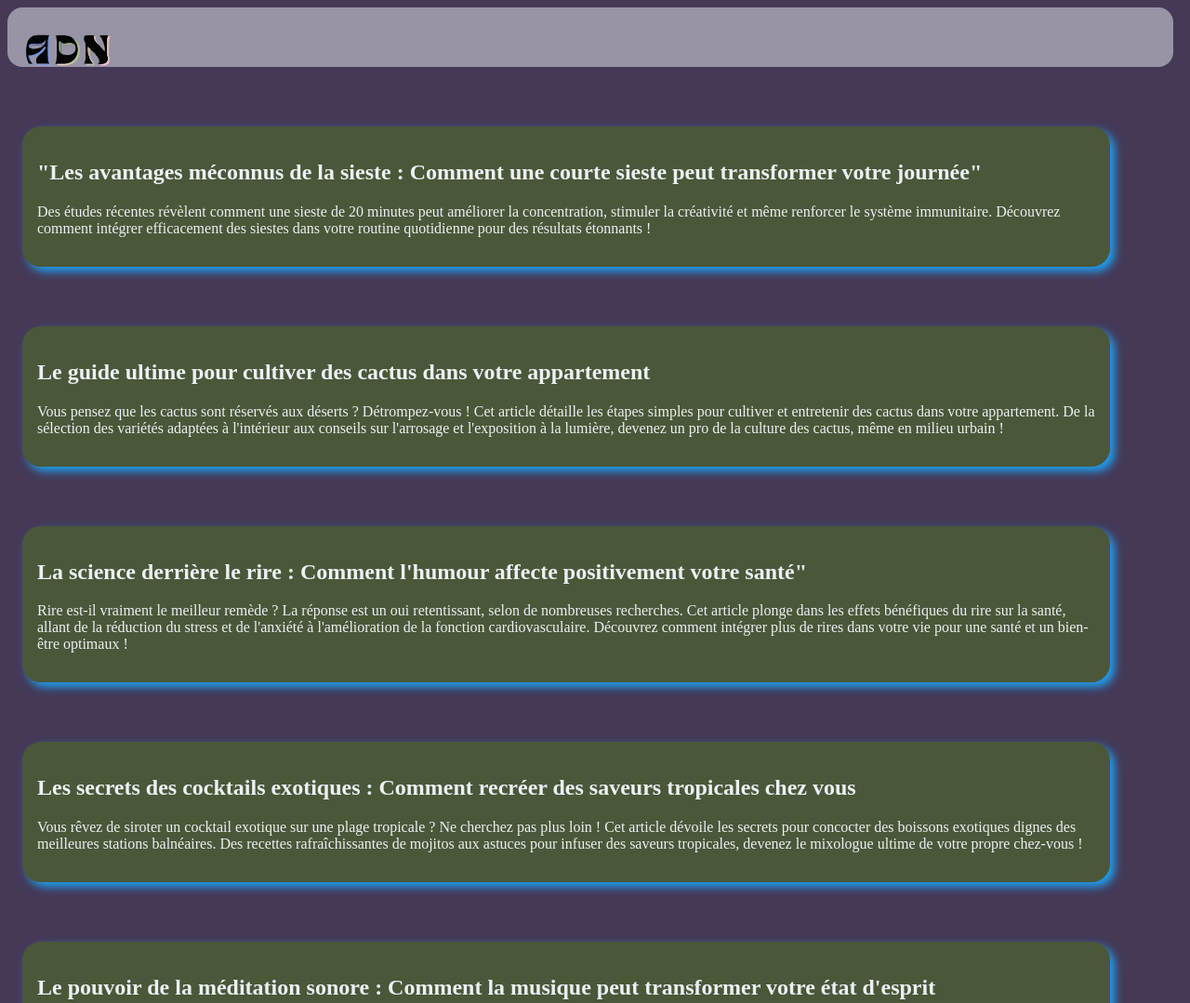
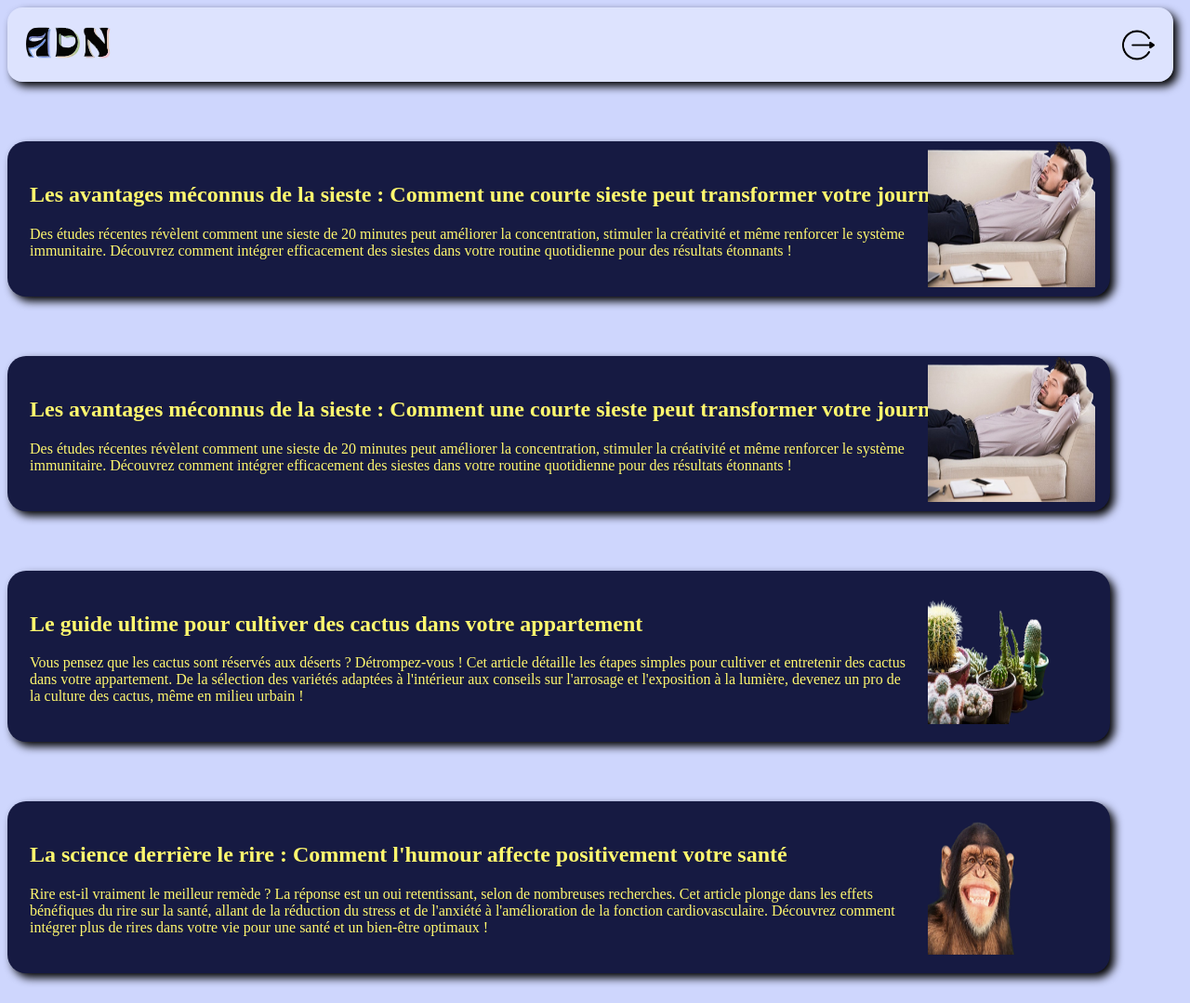
Before and after one commit to Leader-or/Accessibility, a plain HTML site: page home.html in a window 1280 px wide. Shown: the top 1079 px of the page at 93% size. Drawn offline with Linux system fonts and the light colour scheme.

Commit message:
add logo, articles in homepage, logout button, article page

```diff
--- a/home.html
+++ b/home.html
@@ -10,40 +10,72 @@
 
 
 <div class="header">
-    <a class="logo" href="">
+
+    <a class="logo" href="http://localhost:63342/Accessibility/home.html?">
         <img class="logo" src="img/ADN-logo.svg" alt="logo">
     </a>
 
+    <div class="logout-button">
+        <a  href="http://localhost:63342/Accessibility/login.html?">
+            <img class="logout" src="img/logout.png" alt="logout">
+        </a>
+
     </div>
+</div>
+<a href="http://localhost:63342/Accessibility/article.html?">
+    <article>
+        <h2>Les avantages méconnus de la sieste : Comment une courte sieste peut transformer votre journée</h2>
 
-<article>
-    <h2>"Les avantages méconnus de la sieste : Comment une courte sieste peut transformer votre journée"</h2>
+        <img class="sieste" src="img/sieste.png" alt="sieste">
+
         <p> Des études récentes révèlent comment une sieste de 20 minutes peut améliorer la concentration, stimuler la créativité et même renforcer le système immunitaire. Découvrez comment intégrer efficacement des siestes dans votre routine quotidienne pour des résultats étonnants !</p>
     </article>
+</a>
 
+<a href="http://localhost:63342/Accessibility/article.html?">
+    <article>
+        <h2>Les avantages méconnus de la sieste : Comment une courte sieste peut transformer votre journée</h2>
+
+        <img class="sieste" src="img/sieste.png" alt="sieste">
+
+        <p> Des études récentes révèlent comment une sieste de 20 minutes peut améliorer la concentration, stimuler la créativité et même renforcer le système immunitaire. Découvrez comment intégrer efficacement des siestes dans votre routine quotidienne pour des résultats étonnants !</p>
+    </article>
+</a>
+
+<a href="http://localhost:63342/Accessibility/article.html?">
     <article>
         <h2>Le guide ultime pour cultiver des cactus dans votre appartement</h2>
+        <img class="cactus" src="img/cactus.png" alt="cactus">
         <p>Vous pensez que les cactus sont réservés aux déserts ? Détrompez-vous ! Cet article détaille les étapes simples pour cultiver et entretenir des cactus dans votre appartement. De la sélection des variétés adaptées à l'intérieur aux conseils sur l'arrosage et l'exposition à la lumière, devenez un pro de la culture des cactus, même en milieu urbain !</p>
     </article>
+</a>
 
+<a href="http://localhost:63342/Accessibility/article.html?">
     <article>
-    <h2>La science derrière le rire : Comment l'humour affecte positivement votre santé"</h2>
+        <h2>La science derrière le rire : Comment l'humour affecte positivement votre santé</h2>
+        <img class="rire" src="img/rire.png" alt="rire">
         <p>Rire est-il vraiment le meilleur remède ? La réponse est un oui retentissant, selon de nombreuses recherches. Cet article plonge dans les effets bénéfiques du rire sur la santé, allant de la réduction du stress et de l'anxiété à l'amélioration de la fonction cardiovasculaire. Découvrez comment intégrer plus de rires dans votre vie pour une santé et un bien-être optimaux !</p>
     </article>
+</a>
 
+
+<a href="http://localhost:63342/Accessibility/article.html?">
     <article>
         <h2>Les secrets des cocktails exotiques : Comment recréer des saveurs tropicales chez vous</h2>
+        <img class="cocktail" src="img/cocktails.jpg" alt="cocktails">
         <p>Vous rêvez de siroter un cocktail exotique sur une plage tropicale ? Ne cherchez pas plus loin ! Cet article dévoile les secrets pour concocter des boissons exotiques dignes des meilleures stations balnéaires. Des recettes rafraîchissantes de mojitos aux astuces pour infuser des saveurs tropicales, devenez le mixologue ultime de votre propre chez-vous !</p>
     </article>
+</a>
 
+
+<a href="http://localhost:63342/Accessibility/article.html?">
     <article>
         <h2>Le pouvoir de la méditation sonore : Comment la musique peut transformer votre état d'esprit</h2>
+        <img class="meditation" src="img/meditation.png" alt="meditation">
         <p>La méditation n'est pas réservée au silence complet. Découvrez comment la méditation sonore, utilisant des vibrations et des fréquences spécifiques, peut calmer l'esprit, réduire le stress et favoriser la clarté mentale. Cet article explore les bienfaits de différentes formes de méditation sonore, des bols tibétains aux tambours chamaniques, pour une expérience de méditation profonde et transformative.</p>
     </article>
+</a>
 
-<footer>
-
-</footer>
-
+</div>
 </body>
 </html>
--- /dev/null
+++ b/styleArticle.css
@@ -0,0 +1,62 @@
+body{
+    background: rgba(63, 94, 251, 0.25);
+}
+
+.header {
+    background: rgba(255, 255, 255, 0.3);
+    box-shadow: 5px 5px 10px rgb(0, 0, 0);
+    height: 10vh;
+    width: 98vw;
+    border-radius: 1rem;
+    display: flex;
+    justify-content: space-between;
+    align-items: center;
+}
+
+.logout-button {
+    display: flex;
+    justify-content: flex-end;
+    align-items: center;
+    margin-right: 1.3rem;
+}
+
+
+.logo{
+    height: 12vh;
+    width: 10vw;
+}
+
+article{
+    display: block;
+    height: 140vh;
+    width: 90%;
+    background: #161a42;
+    box-shadow: 5px 5px 10px rgb(0, 0, 0);
+    border-radius: 1.25rem;
+    padding: 1.5rem;
+    margin-top: 4rem;
+    font-family: Bahnschrift, serif;
+    color: #FFF86E;
+    position: relative;
+    margin-left: 3vw;
+
+}
+
+p {
+    margin-right: 25vw;
+}
+
+.logout{
+    margin-top: 0.313rem;
+    margin-left: 0.5rem;
+    height: 4.3vh;
+}
+
+.cactus {
+    height: 40vh;
+    width: 24vw;
+    position: absolute;
+    top: 26%;
+    right: 1rem;
+    transform: translateY(-50%);
+}
--- a/styleHomePage.css
+++ b/styleHomePage.css
@@ -1,15 +1,25 @@
 body{
-    background: #453957;
+    background: rgba(63, 94, 251, 0.25);
 }
 
 .header {
-    background: rgba(236, 240, 243, 0.5);
-    height: 4rem;
+    background: rgba(255, 255, 255, 0.3);
+    box-shadow: 5px 5px 10px rgb(0, 0, 0);
+    height: 10vh;
     width: 98vw;
     border-radius: 1rem;
     display: flex;
-    justify-content: start;
+    justify-content: space-between;
+    align-items: center;
 }
+
+.logout-button {
+    display: flex;
+    justify-content: flex-end;
+    align-items: center;
+    margin-right: 1.3rem;
+}
+
 
 .logo{
     height: 12vh;
@@ -17,12 +27,84 @@ body{
 }
 
 article{
-    margin-left: 1rem;
+    display: block;
     width: 90%;
-    background: #4b5739;
-    box-shadow: 5px 5px 10px rgb(29, 161, 242);
+    background: #161a42;
+    box-shadow: 5px 5px 10px rgb(0, 0, 0);
     border-radius: 1.25rem;
-    padding: 1rem;
+    padding: 1.5rem;
     margin-top: 4rem;
-    color: #ecf0f3;
+    font-family: Bahnschrift, serif;
+    color: #FFF86E;
+    position: relative;
 }
+
+a{
+    text-decoration: none;
+}
+
+p {
+    margin-right: 15vw;
+}
+
+/* --------img-------- */
+
+.sieste {
+    height: 20vh;
+    width: 14vw;
+    position: absolute;
+    top: 46%;
+    right: 1rem;
+    transform: translateY(-50%);
+}
+
+.cactus {
+    height: 20vh;
+    width: 14vw;
+    position: absolute;
+    top: 46%;
+    right: 1rem;
+    transform: translateY(-50%);
+}
+
+.rire {
+    height: 20vh;
+    width: 14vw;
+    position: absolute;
+    top: 46%;
+    right: 1rem;
+    transform: translateY(-50%);
+}
+
+.cocktail {
+    height: 20vh;
+    width: 14vw;
+    position: absolute;
+    top: 46%;
+    right: 1rem;
+    transform: translateY(-50%);
+}
+
+.meditation {
+    height: 20vh;
+    width: 14vw;
+    position: absolute;
+    top: 46%;
+    right: 1rem;
+    transform: translateY(-50%);
+}
+
+.logout{
+    margin-top: 0.313rem;
+    margin-left: 0.5rem;
+    height: 4.3vh;
+}
+
+
+
+
+/*
+- mettre les boutons pour lire les articles
+- faire en sorte de gérer la tab
+- intégrer un narrateur
+ */
--- a/styleLogin.css
+++ b/styleLogin.css
@@ -11,7 +11,7 @@ body {
     justify-content: center;
     place-items: center;
     overflow: hidden;
-    font-family: "Poppins";
+    font-family: "Poppins", serif;
 }
 
 .container {
```
Also changed, not shown: article.html (added, +78 -0 lines), img/cactus.png (added), img/logout.png (added), img/meditation.png (added), img/rire.png (added), img/sieste.png (added), 1 other file. Lines whose indentation alone changed are shown as unchanged.
